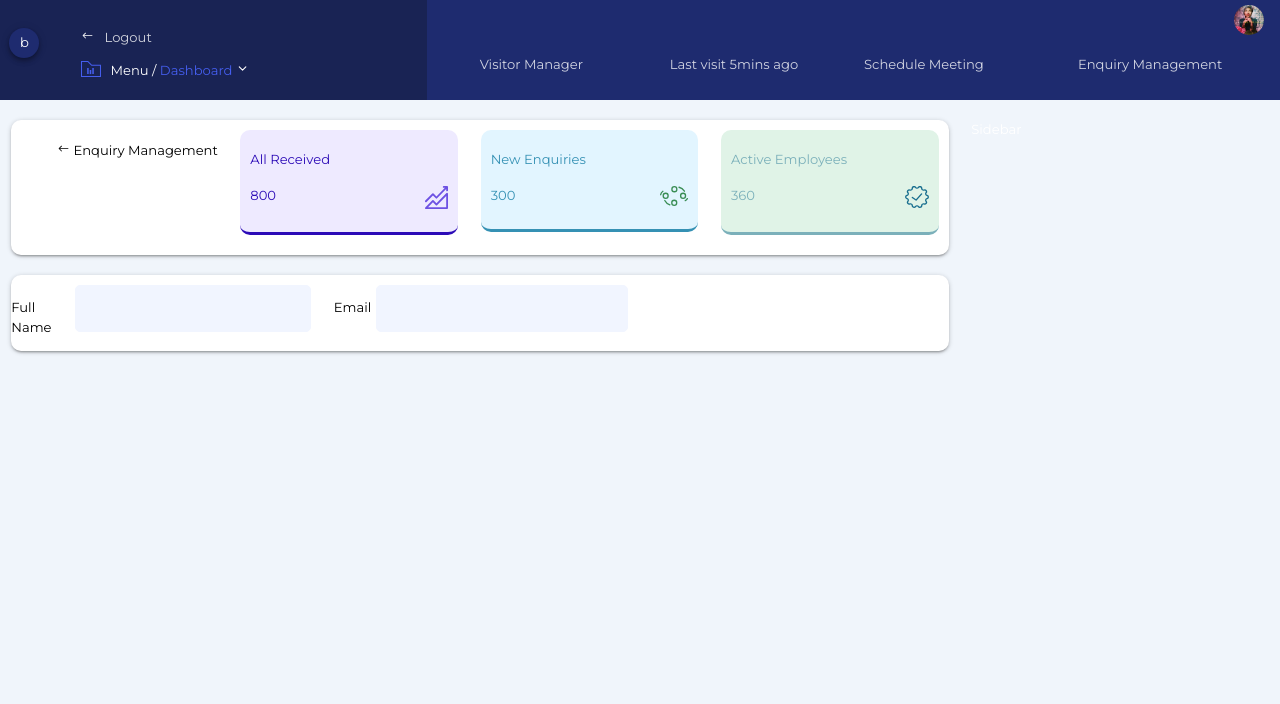
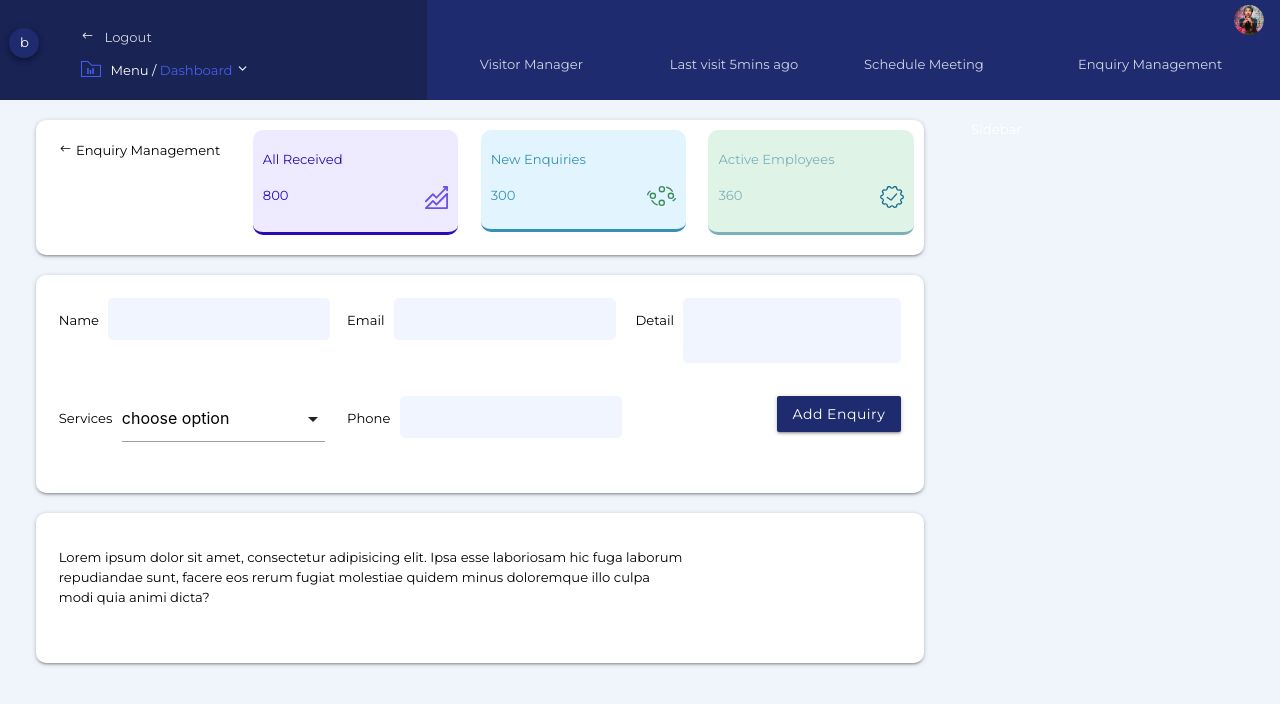
Before and after one commit to danielkpodo/webber-test, a React (Create React App) app: page / in a window 1280 px wide. Shown: the top 704 px of the page. Built offline with nearby package versions, Linux system fonts and the light colour scheme.

Commit message:
fix max-width issues

```diff
--- a/src/components/Dashboard.js
+++ b/src/components/Dashboard.js
@@ -7,12 +7,12 @@ import DashboardItem from "./DashboardItem";
 
 const Dashboard = () => {
   return (
-    <div className="dashboard-content z-depth-1">
+    <div className="dashboard-content z-depth-1 resizer">
       <div className="row">
         <div className="container-fluid dash-area">
           <div className="row items-dash">
             <div className="col l3 mgt-enquiry">
-              <h6 style={{ textAlign: "right" }}>
+              <h6 style={{ textAlign: "right", marginRight: "10px" }}>
                 <BsArrowLeft /> Enquiry Management
               </h6>
             </div>
--- a/src/components/forms/Form.js
+++ b/src/components/forms/Form.js
@@ -1,15 +1,25 @@
-import React from "react";
+import React, { useEffect } from "react";
+import M from "materialize-css";
 
 const Form = () => {
+  useEffect(() => {
+    M.AutoInit();
+  }, []);
   return (
-    <div className="form-section z-depth-1">
+    <div className="form-section z-depth-1 resizer">
       <div className="row">
         <div className="col l4 form">
           <div className="label">
-            <p>Full Name</p>
+            <p>Name</p>
           </div>
           <div className="field">
-            <input type="text" name="" id="" class="text-field" />
+            <input
+              type="text"
+              name="fullname"
+              id="fullname"
+              className="text-field"
+              style={{ height: "40px", width: "220px" }}
+            />
           </div>
         </div>
         <div className="col l4 form">
@@ -17,7 +27,66 @@ const Form = () => {
             <p>Email</p>
           </div>
           <div className="field">
-            <input type="text" name="" id="" class="text-field" />
+            <input
+              type="text"
+              name="email"
+              id="email"
+              className="text-field"
+              style={{ height: "40px", width: "220px" }}
+            />
+          </div>
+        </div>
+        <div className="col l4 form">
+          <div className="label">
+            <p>Detail</p>
+          </div>
+          <div className="field">
+            <textarea
+              name="detail"
+              id="detail"
+              cols="30"
+              rows="50"
+              className="materialize-textarea text-field"
+              style={{ height: "65px" }}
+            ></textarea>
+          </div>
+        </div>
+      </div>
+
+      <div className="row">
+        <div className="col l4 form">
+          <div className="label">
+            <p>Services</p>
+          </div>
+          <div className="field">
+            <select style={{ height: "40px", width: "220px" }}>
+              <option value="nothing">choose option</option>
+              <option value="1">Graphic design</option>
+              <option value="2">Digital marketing</option>
+              <option value="3">Web development</option>
+            </select>
+          </div>
+        </div>
+        <div className="col l4 form">
+          <div className="label">
+            <p>Phone</p>
+          </div>
+          <div className="field">
+            <input
+              maxLength={10}
+              type="number"
+              name="phone"
+              id="phone"
+              className="text-field"
+              style={{ height: "40px", width: "220px" }}
+            />
+          </div>
+        </div>
+        <div className="col l4">
+          <div className="enquiry-btn">
+            <a href="#!" type="button" className="waves-effect waves-light btn">
+              Add Enquiry
+            </a>
           </div>
         </div>
       </div>
--- /dev/null
+++ b/src/components/table/Table.js
@@ -0,0 +1,23 @@
+import React from "react";
+
+const Table = () => {
+  return (
+    <div
+      className="enquiry-table z-depth-1 resizer"
+      style={{ marginTop: "20px" }}
+    >
+      <div className="row">
+        <div className="col l9">
+          <p>
+            Lorem ipsum dolor sit amet, consectetur adipisicing elit. Ipsa esse
+            laboriosam hic fuga laborum repudiandae sunt, facere eos rerum
+            fugiat molestiae quidem minus doloremque illo culpa modi quia animi
+            dicta?
+          </p>
+        </div>
+      </div>
+    </div>
+  );
+};
+
+export default Table;
--- a/src/containers/App.css
+++ b/src/containers/App.css
@@ -146,12 +146,12 @@
 .form-section {
   background: #fff;
   border-radius: 10px;
-  padding-top: 10px;
+  padding: 1.5rem 1.5rem;
   color: #000;
 }
 .form-section .form {
   display: flex;
-  justify-content: space-around;
+  justify-content: space-evenly;
   color: #000;
 }
 .form-section .form .text-field {
@@ -159,6 +159,28 @@
   color: #9c9c9c;
   border: 1px solid #f1f5ff;
   border-radius: 5px;
+  max-width: 100%;
+}
+
+.label p {
+  text-align: center;
+  max-width: 100px;
+  margin-right: 0.625rem;
+}
+
+.enquiry-btn {
+  text-align: right;
+}
+.enquiry-btn a {
+  text-transform: capitalize;
+  background: #1e2b6f;
+}
+
+.enquiry-table {
+  padding: 1.5rem 1.5rem;
+  background: #fff;
+  border-radius: 10px;
+  color: #000;
 }
 
 body {
@@ -174,4 +196,9 @@ img {
   display: block;
 }
 
+.resizer {
+  max-width: 1000px;
+  margin: 0 25px;
+}
+
 /*# sourceMappingURL=App.css.map */
--- a/src/containers/App.js
+++ b/src/containers/App.js
@@ -3,6 +3,8 @@ import "./App.css";
 import Header from "../components/Header";
 import Dashboard from "../components/Dashboard";
 import Form from "../components/forms/Form";
+import Table from "../components/table/Table";
+
 function App() {
   return (
     <div className="App">
@@ -12,6 +14,7 @@ function App() {
           <div className="col l9">
             <Dashboard />
             <Form />
+            <Table />
           </div>
           <div className="col l3">Sidebar</div>
         </div>
--- a/src/containers/App.scss
+++ b/src/containers/App.scss
@@ -3,6 +3,7 @@
 @import "./scss/partials/content-area";
 @import "./scss/partials/dashboard";
 @import "./scss/partials/forms";
+@import "./scss/partials/enquiry-table";
 
 body {
   background: $body-bg;
@@ -18,3 +19,8 @@ img {
   max-width: 100%;
   display: block;
 }
+
+.resizer {
+  max-width: 1000px;
+  margin: 0 25px;
+}
--- /dev/null
+++ b/src/containers/scss/partials/_enquiry-table.scss
@@ -0,0 +1,6 @@
+.enquiry-table {
+  padding: 1.5rem 1.5rem;
+  background: #fff;
+  border-radius: 10px;
+  color: #000;
+}
--- a/src/containers/scss/partials/_forms.scss
+++ b/src/containers/scss/partials/_forms.scss
@@ -1,11 +1,11 @@
 .form-section {
   background: #fff;
   border-radius: 10px;
-  padding-top: 10px;
+  padding: 1.5rem 1.5rem;
   color: #000;
   .form {
     display: flex;
-    justify-content: space-around;
+    justify-content: space-evenly;
     color: #000;
 
     .text-field {
@@ -13,6 +13,23 @@
       color: #9c9c9c;
       border: 1px solid #f1f5ff;
       border-radius: 5px;
+      max-width: 100%;
     }
   }
 }
+
+.label {
+  p {
+    text-align: center;
+    max-width: 100px;
+    margin-right: 0.625rem;
+  }
+}
+
+.enquiry-btn {
+  text-align: right;
+  a {
+    text-transform: capitalize;
+    background: #1e2b6f;
+  }
+}
```
Also changed, not shown: 1 other file (tests, documents, lock files or other folders).
